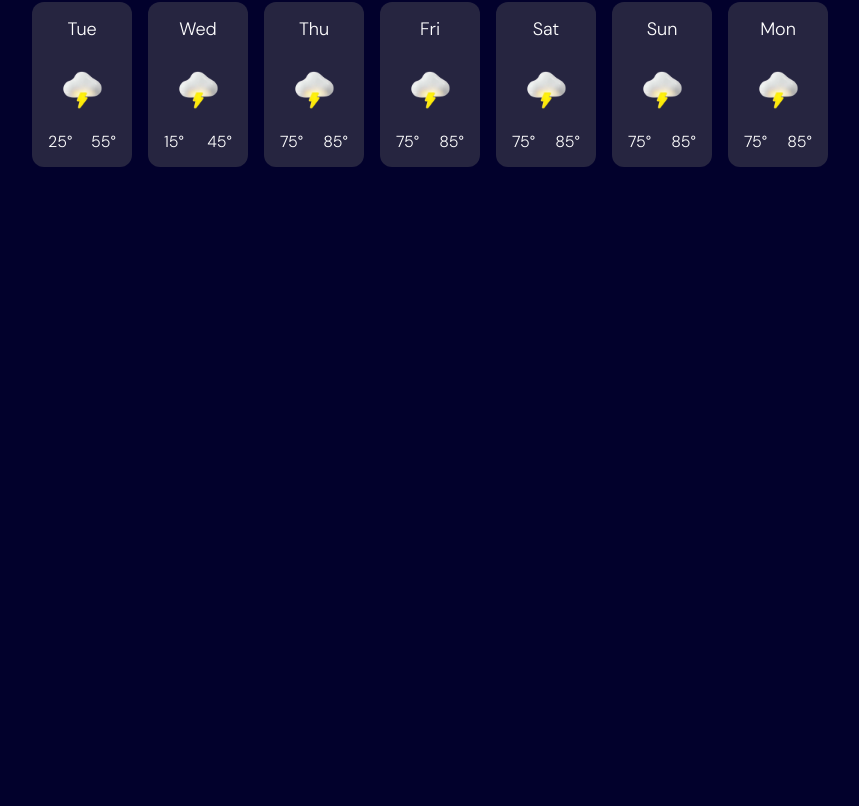
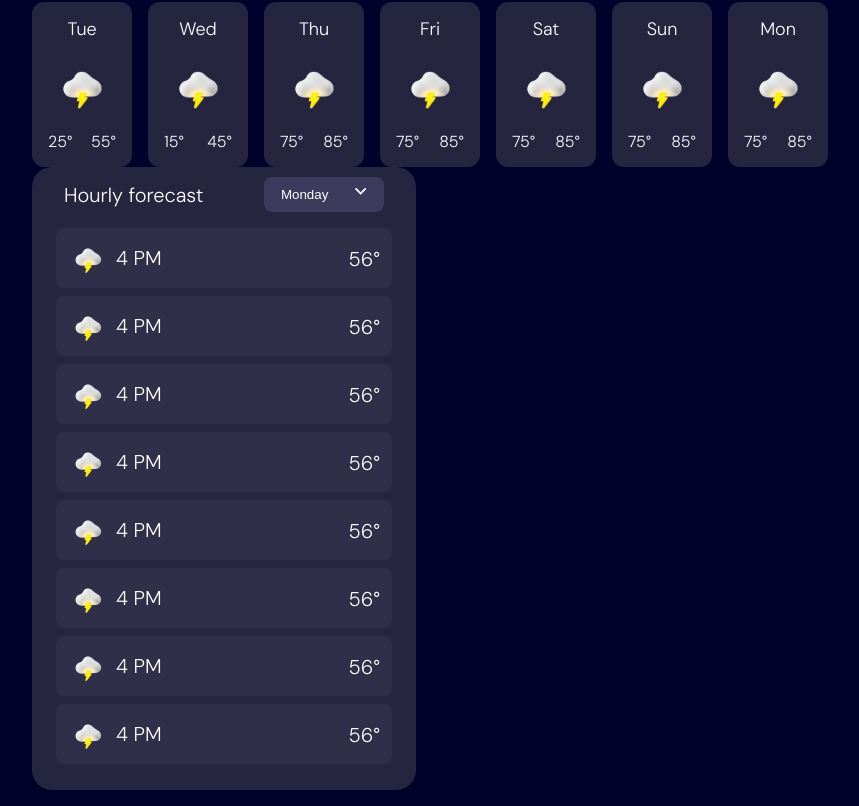
Before and after one commit to HamDean/Weather-app, a React (Vite) app: page / in a window 1280 px wide. Shown: the part 818-1624 px from the top of the page, without its empty margins (210-1069 px from the left). Before the commit the page ends 1600 px from the top, so only its background shows below. Built offline with nearby package versions, Linux system fonts and the light colour scheme.

Commit message:
Compose the Hourly Forecast section

```diff
--- a/src/App.jsx
+++ b/src/App.jsx
@@ -8,6 +8,7 @@ import { dummyDetails } from "./utils/constants";
 import ForecastList from "./components/ForecastList";
 import HourlyForecastCard from "./components/HourlyForecastCard";
 import HourlyForecastDropDown from "./components/HourlyForecastDropDown";
+import HourlyForecastSection from "./components/HourlyForecastSection";
 
 const App = () => {
   return (
@@ -25,6 +26,7 @@ const App = () => {
           />
           <WeatherDetailsList details={dummyDetails} />
           <ForecastList />
+          <HourlyForecastSection />
         </section>
       </main>
     </>
--- a/src/components/HourlyForecastDropDown.jsx
+++ b/src/components/HourlyForecastDropDown.jsx
@@ -3,7 +3,7 @@ import { days } from "../utils/constants";
 import IconDropDown from "../assets/images/icon-dropdown.svg";
 
 const HourlyForecastDropDown = () => {
-  const [showDays, setShowDays] = useState(true);
+  const [showDays, setShowDays] = useState(false);
   const [selectedDay, setSelectedDay] = useState("Monday");
 
   const handleSelect = (day) => {
--- /dev/null
+++ b/src/components/HourlyForecastSection.jsx
@@ -0,0 +1,25 @@
+import HourlyForecastCard from "./HourlyForecastCard"
+import HourlyForecastDropDown from "./HourlyForecastDropDown"
+import IconStorm from '../assets/images/icon-storm.webp'
+
+const HourlyForecastSection = () => {
+  return (
+    <section className="forecast-section">
+        <header>
+            <span>Hourly forecast</span>
+            <HourlyForecastDropDown />
+        </header>
+        <main>
+            <HourlyForecastCard icon={IconStorm} temperature={56}  time={'4 PM'}/>
+            <HourlyForecastCard icon={IconStorm} temperature={56}  time={'4 PM'}/>
+            <HourlyForecastCard icon={IconStorm} temperature={56}  time={'4 PM'}/>
+            <HourlyForecastCard icon={IconStorm} temperature={56}  time={'4 PM'}/>
+            <HourlyForecastCard icon={IconStorm} temperature={56}  time={'4 PM'}/>
+            <HourlyForecastCard icon={IconStorm} temperature={56}  time={'4 PM'}/>
+            <HourlyForecastCard icon={IconStorm} temperature={56}  time={'4 PM'}/>
+            <HourlyForecastCard icon={IconStorm} temperature={56}  time={'4 PM'}/>
+        </main>
+    </section>
+  )
+}
+export default HourlyForecastSection
--- a/src/index.css
+++ b/src/index.css
@@ -334,7 +334,7 @@ main {
   outline: none;
   border: none;
   cursor: pointer;
-  background-color: #262540;
+  background-color: #3C3B5E;
   color: white;
   padding: 10px 8px;
   border-radius: 8px;
@@ -348,7 +348,7 @@ main {
   width: 214px;
   display: flex;
   flex-direction: column;
-  background-color: #262540;
+  background-color: #3C3B5E;
   border-radius: 12px;
   padding: 10px 8px;
   margin-top: 5px;
@@ -363,9 +363,28 @@ main {
   border-radius: 12px;
 }
 
-.day-list-item:hover,
-.selected-day {
+.day-list-item:hover{
   background-color: #302f4a;
+}
+
+.forecast-section {
+  background-color: #262540;
+  width: 343px;
+  padding: 10px 32px;
+  border-radius: 20px;
+}
+
+.forecast-section header {
+  font-size: 20px;
+  display: flex;
+  align-items: center;
+  justify-content: space-between;
+}
+
+.forecast-section main {
+  display: flex;
+  flex-direction: column;
+  gap: 8px;
 }
 
 @media screen and (min-width: 768px) {
@@ -425,10 +444,18 @@ main {
   .hour-card {
     width: 672px;
   }
+
+  .forecast-section {
+    width: 720px;
+  }
 }
 
 @media screen and (min-width: 1000px) {
   .hour-card {
     width: 336px;
   }
+
+  .forecast-section {
+    width: 384px;
+  }
 }
```
